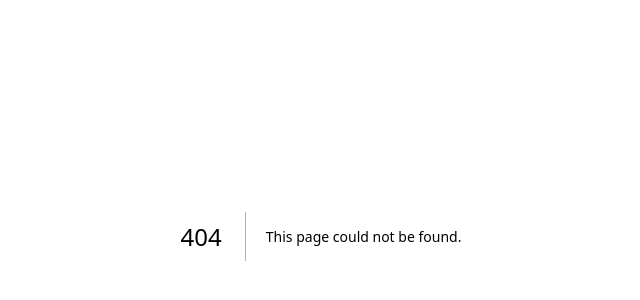
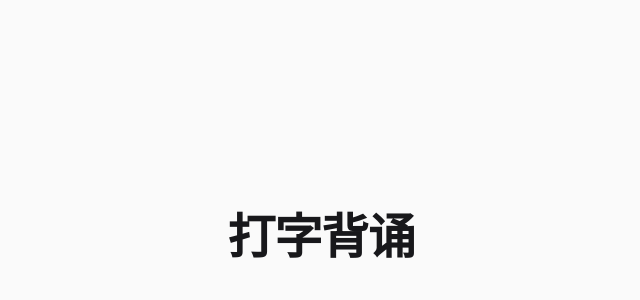
Before and after one commit to ajaxgoldfish/keymantra, a Next.js app: page /typing in a window 1280 px wide. Before the commit this address had no page. Shown: the part 164-464 px from the top of the page, without its empty margins (319-959 px from the left). Built offline with nearby package versions, Linux system fonts and the light colour scheme.

Commit message:
更新按钮

```diff
--- a/app/page.tsx
+++ b/app/page.tsx
@@ -1,3 +1,4 @@
+import Link from "next/link";
 import { Button } from "@/components/ui/button";
 
 export default function Home() {
@@ -13,7 +14,9 @@
       </div>
 
       <div className="flex gap-4">
-        <Button>主按钮 (Primary)</Button>
+        <Button asChild>
+          <Link href="/typing">打字背诵</Link>
+        </Button>
         <Button variant="secondary">次级按钮 (Secondary)</Button>
         <Button variant="outline">轮廓按钮 (Outline)</Button>
       </div>
--- /dev/null
+++ b/app/typing/page.tsx
@@ -0,0 +1,11 @@
+export default function TypingPage() {
+  return (
+    <div className="flex h-screen w-full flex-col items-center justify-center gap-6 bg-zinc-50">
+      <div className="text-center space-y-2">
+        <h1 className="text-4xl font-extrabold tracking-tight text-zinc-900 lg:text-5xl">
+          打字背诵
+        </h1>
+      </div>
+    </div>
+  );
+}
```
